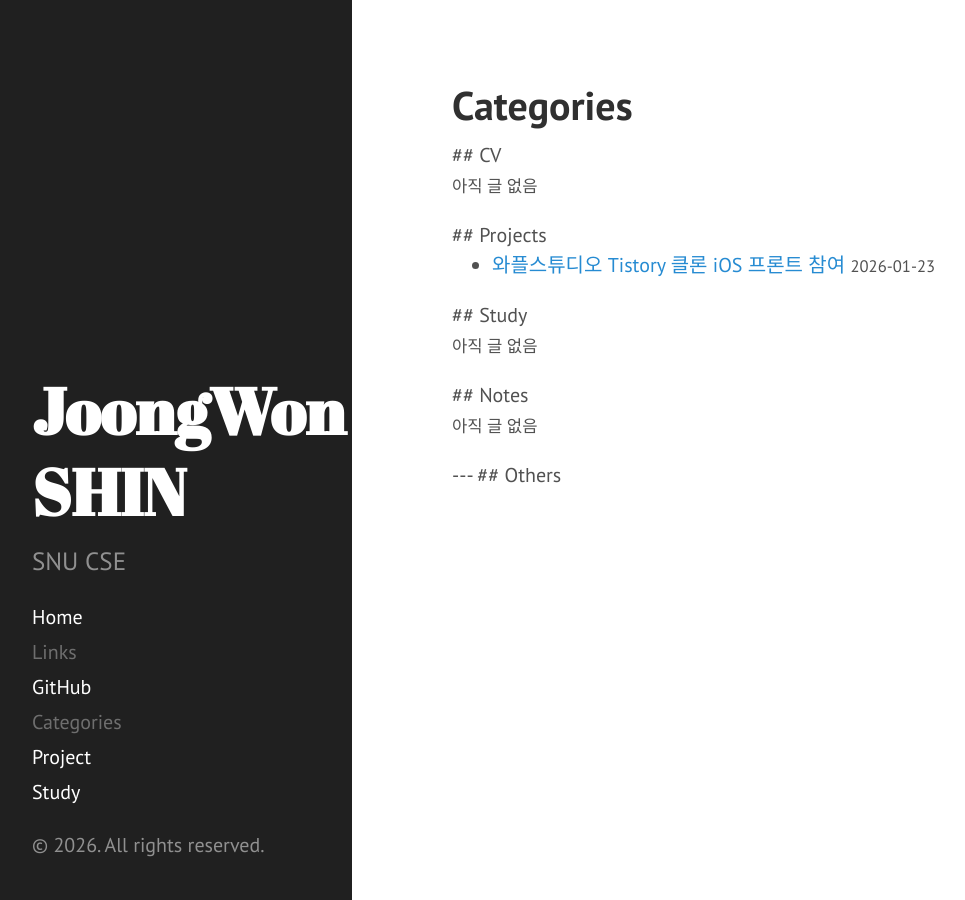
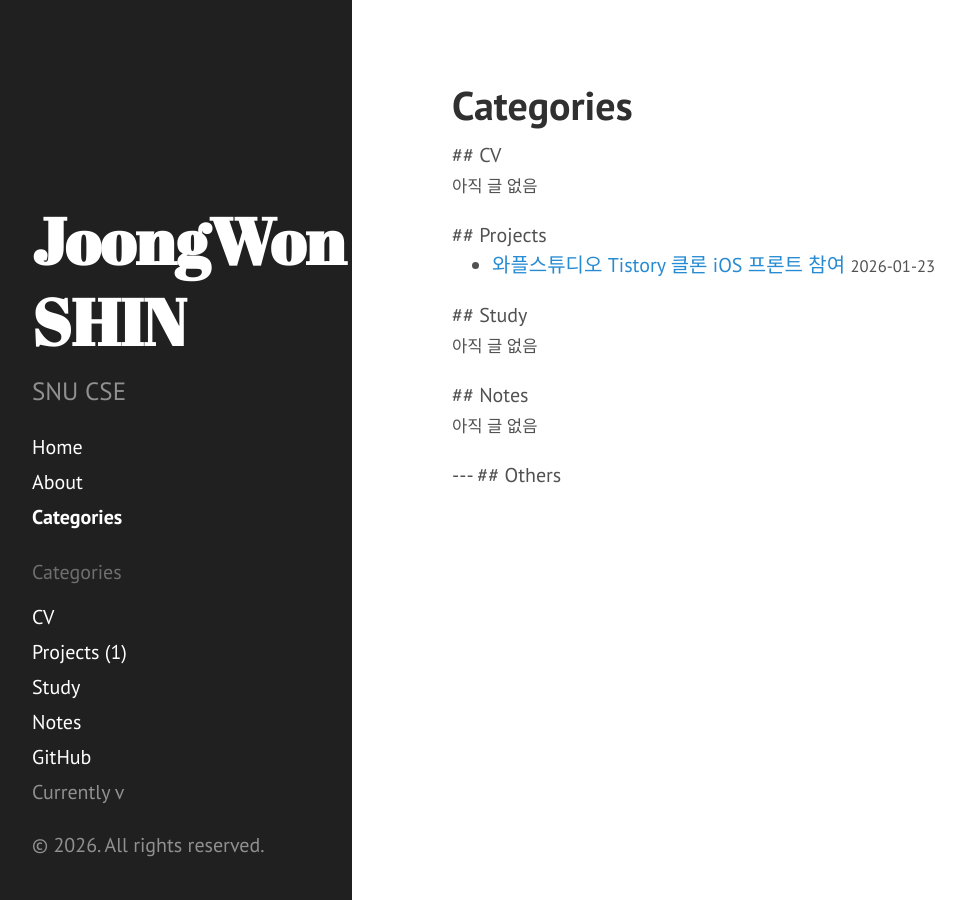
Before and after one commit to joongwon0204/joongwon0204.github.io, a Jekyll site: the page built from categories.html, in a window 1280 px wide. Shown: the whole page, without its empty margins (8-973 px from the left). Built offline with Jekyll 4.4.1, drawn with Linux system fonts in a browser that asks for light colours.

Commit message:
category restore

```diff
--- a/_includes/sidebar.html
+++ b/_includes/sidebar.html
@@ -11,13 +11,36 @@
 
     <nav class="sidebar-nav">
       <a class="sidebar-nav-item{% if page.url == site.baseurl %} active{% endif %}" href="{{ site.baseurl }}">Home</a>
-      <span class="sidebar-nav-item" style="opacity: .7;">Links</span>
+
+      {% comment %}
+        The code below dynamically generates a sidebar nav of pages with
+        `layout: page` in the front-matter. See readme for usage.
+      {% endcomment %}
+
+      {% assign pages_list = site.pages %}
+      {% for node in pages_list %}
+        {% if node.title != null %}
+          {% if node.layout == "page" %}
+            <a class="sidebar-nav-item{% if page.url == node.url %} active{% endif %}" href="{{ node.url }}">{{ node.title }}</a>
+          {% endif %}
+        {% endif %}
+      {% endfor %}
+      <div class="sidebar-nav-item" style="margin-top: 1rem;">
+        <span class="sidebar-nav-item" style="opacity: .7;">Categories</span>
+        <div style="margin-top: .5rem;">
+          {% for c in site.data.categories %}
+            {% assign cnt = site.categories[c.key] | size %}
+            <a class="sidebar-nav-item"
+              href="{{ '/categories/#' | append: c.key | relative_url }}">
+              {{ c.name }}{% if cnt and cnt > 0 %} ({{ cnt }}){% endif %}
+            </a>
+          {% endfor %}
+        </div>
+      </div>
+
+
       <a class="sidebar-nav-item" href="{{ site.github.repo }}">GitHub</a>
-
-      <span class="sidebar-nav-item" style="opacity: .7;">Categories</span>
-      <a class="sidebar-nav-item" href="{{ '/category/project/' | relative_url }}">Project</a>
-      <a class="sidebar-nav-item" href="{{ '/category/study/' | relative_url }}">Study</a>
-
+      <span class="sidebar-nav-item">Currently v{{ site.version }}</span>
     </nav>
 
     <p>&copy; {{ site.time | date: '%Y' }}. All rights reserved.</p>
```
